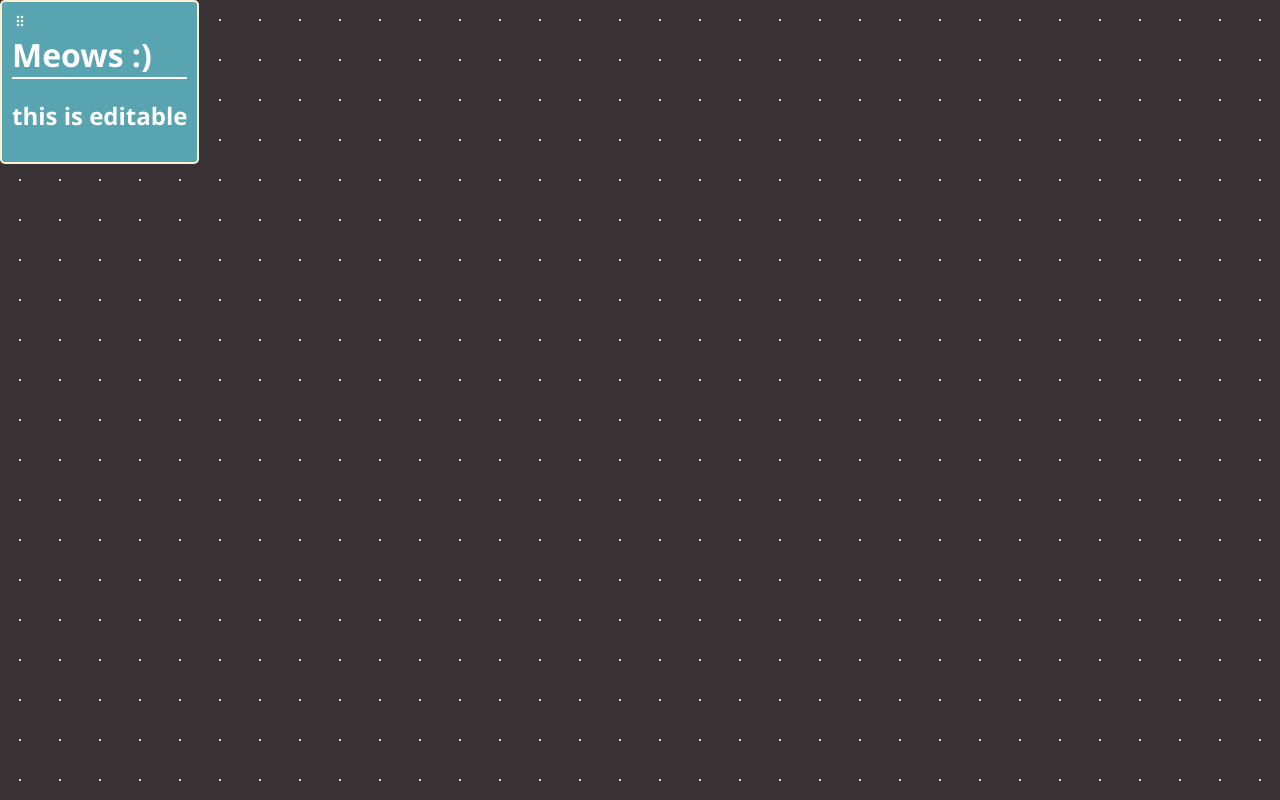
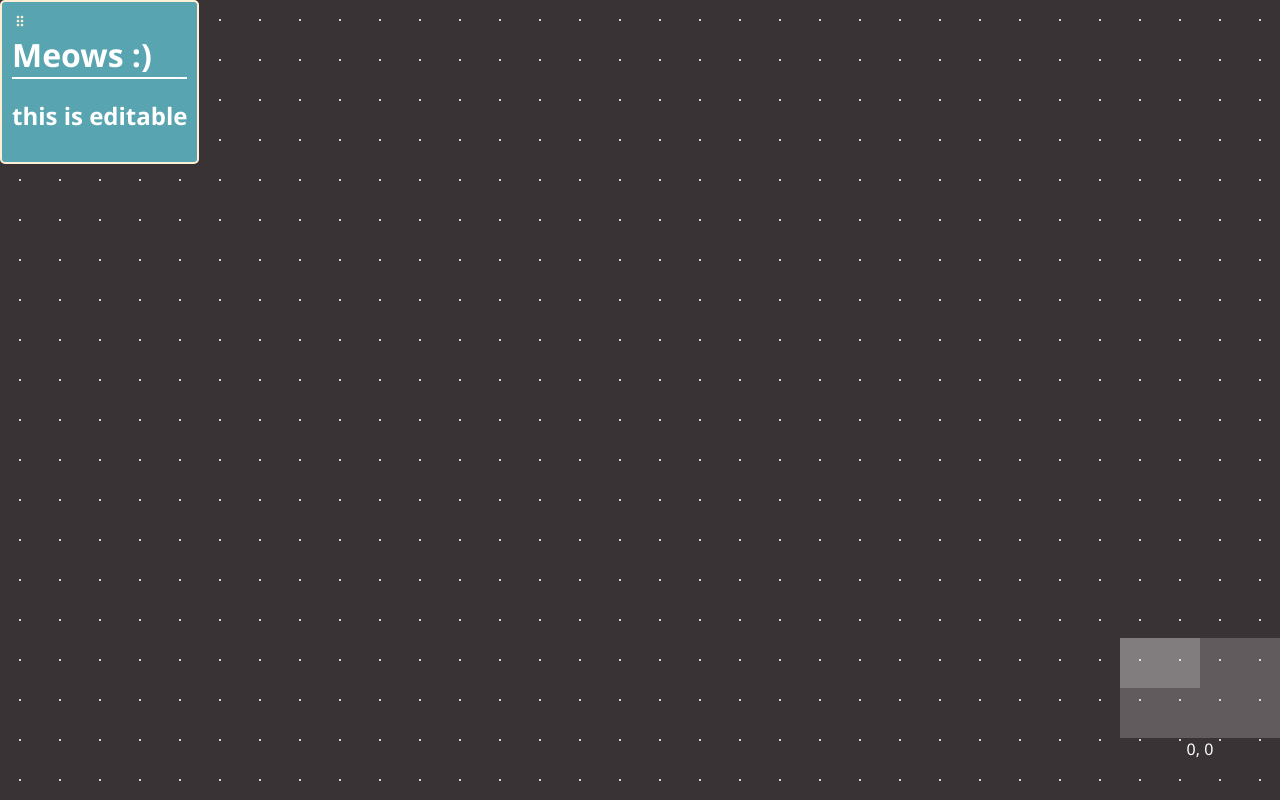
Before and after one commit to winxielove/booble-board, a React (Vite) app: page /board in a window 1280 px wide. Built offline with nearby package versions, Linux system fonts and the light colour scheme.

Commit message:
fixed context menus css & added board expansion funcitonality

```diff
--- a/src/App.jsx
+++ b/src/App.jsx
@@ -1,6 +1,7 @@
 import { useState } from 'react'
 import { BrowserRouter, Route, Routes } from 'react-router-dom'
 import Board from './Components/Board'
+import BoardView from './Components/BoardView'
 import Header from './Components/Header'
 import Manager from './Components/Manager'
 
@@ -12,7 +13,7 @@ function App() {
       <BrowserRouter>
 
         <Routes>
-          <Route element={<Board/>}
+          <Route element={<BoardView/>}
             path="board"
           />
           <Route element={<Manager/>}
--- /dev/null
+++ b/src/Components/BoardView.jsx
@@ -0,0 +1,19 @@
+import React, { useState } from 'react'
+import Board from './Board'
+import Controls from './Controls'
+
+const BoardView = () => {
+
+  return (
+    <div className='board-view' id='board-viewer'>
+
+
+        <Board/>
+
+        <Controls/>
+
+    </div>
+  )
+}
+
+export default BoardView
--- a/src/Components/ContextMenu/ContextMenus.jsx
+++ b/src/Components/ContextMenu/ContextMenus.jsx
@@ -1,5 +1,6 @@
 import { ControlledMenu, MenuDivider, MenuItem, SubMenu } from '@szhsin/react-menu'
 import React, { useEffect, useState } from 'react'
+import '@szhsin/react-menu/dist/index.css';
 
 const colors = ["d81e5b","f0544f","fdf0d5","c6d8d3","bac1b8","58a4b0"]
 
@@ -9,7 +10,7 @@ const ContextMenus = ({ contextData, anchorPoint, ev}) => {
 
     useEffect(() => {
         setOpen(true)
-    }, "")
+    }, [""])
 
   return (
     <div className='context-menu' style={{
--- a/src/Components/Controls.jsx
+++ b/src/Components/Controls.jsx
@@ -1,43 +1,33 @@
-import React, { useRef, useState } from 'react'
+import React, { useEffect, useRef, useState } from 'react'
 import { CompactPicker, SketchPicker } from 'react-color'
 import { AiOutlineFileAdd } from "react-icons/ai"
 
 const Controls = ({ onNew }) => {
 
-    const [color, setColor] = useState("#FFFFFF")
-    const [title, setTitle] = useState("Title :)")
-    const ref = useRef()
+    const [scroll, setScroll] = useState()
 
+    const onScroll = (e) => {
+        setScroll({x: e.target.scrollLeft, y: e.target.scrollTop})
+    }
+
+    useEffect(() => {
+        document.getElementById("board-viewer").addEventListener("scroll", onScroll)
+        return (
+            document.getElementById("board-viewer").addEventListener("scroll", onScroll)
+        )
+    }, [])
 
     return (
     <div className='board-controls'>
 
-        <div className='control-new'>
+        <div className='board-minimap'>
 
-            <input type="text" onChange={(e) => {
-                setTitle(e.target.value)
-            }} value={title}/>
-
-            <div className='control-color'>
-                <CompactPicker color={color} onChange={(e) => {
-                    setColor(e.hex)
-                }}/>
+            <div className='board-maxmap'>
+                <div className='board-mapwindow' style={scroll ? {offset: scroll.x / 8 + "px " + scroll.y / 8 + "px"} : {}}>
+                </div>
             </div>
 
-            <div className='control-add'
-                style={{"background-color": color}}
-                onClick={() => {
-                onNew({
-                    title: title,
-                    pos: {
-                        x: 0,
-                        y: 0
-                    },
-                    color: color
-                })
-            }}>
-                <AiOutlineFileAdd color='white'/>
-            </div>
+            {scroll ? `${scroll.y}, ${scroll.x}` : `0, 0`}
         </div>
 
     </div>
--- a/src/Components/Items/Note.jsx
+++ b/src/Components/Items/Note.jsx
@@ -21,7 +21,7 @@ const Note = (props) => {
             handle=".board-item-handle"
             defaultPosition={{x: pos.x, y: pos.y}}
             ref={ref}
-            className='board-item-draggable'
+            bounds="parent"
             >
                 <div className='board-item board-item-draggable' style={{backgroundColor: color, color: pickFont(color, "white", "#3A3335"), borderColor: pickFont(color, "#FDF0D5", "#3A3335"), boxShadow: "0px 0px 5px " + pickFont(color, "#3A3335", "#FDF0D5")}}>
                     <div className='board-item-header'>
--- a/src/index.css
+++ b/src/index.css
@@ -28,14 +28,52 @@ body, html {
   height: 100%;
 }
 
+.board-view {
+  width: 100vw;
+  height: 100vh;
+  position: fixed;
+  top: 0;
+  left: 0;
+  overflow: scroll;
+  display: grid;
+  grid-template-columns: 10vw 80vw 10vw;
+  grid-template-rows:  10vh 80vh 10vh;
+  grid-template-areas: "board board board" "board board board" "board board board";
+}
+
+/* Hide scrollbar for Chrome, Safari and Opera */
+.board-view::-webkit-scrollbar {
+  display: none;
+}
+
+/* Hide scrollbar for IE, Edge and Firefox */
+.board-view {
+  -ms-overflow-style: none;  /* IE and Edge */
+  scrollbar-width: none;  /* Firefox */
+}
+
+.board-maxmap {
+  grid-column: 1;
+  grid-row: 1;
+  background-color: rgba(255, 255, 255, .2);
+  width: calc(100vw / 8);
+  height: calc(100vh / 8)
+}
+
+.board-mapwindow {
+  background-color: rgba(255, 255, 255, .4);
+  background-color: rgba(255, 255, 255, .2);
+  width: calc(100vw / 16);
+  height: calc(100vh / 16)
+}
+
 .board {
-  position: fixed;
-  width: 100%;
-  height: 100%;
-  overflow: hidden;
+  width: 200%;
+  height: 200%;
   background: var(--opal);
   background-image: radial-gradient(var(--opal) 1px, var(--black-coffee) 0);
   background-size: 40px 40px;
+  grid-area: board;
 }
 
 .board-item {
@@ -127,52 +165,7 @@ body, html {
 
 .context-menu {
   position: absolute;
-  background-color: rgba(255, 255, 255, .25);
-  color: white;
-  list-style: none;
-  border: 2px solid white;
-  border-radius: 2px;
-  backdrop-filter: blur(5px);
   z-index: 1000;
-}
-
-.context-menu li, .context-menu ul {
-  padding: 0;
-  list-style: none;
-  line-height: 1em;
-
-}
-
-.context-menu ul {
-  padding-left: 0;
-  padding-right: 0;
-}
-
-.context-menu .szh-menu__item {
-  line-height: 0;
-  width: 10em;
-  padding-top: .75em;
-  padding-bottom: .75em;
-  padding-left: .5em;
-  padding-right: .5em;
-  text-align: left;
-  margin-bottom: 0;
-}
-
-.szh-menu__item:hover {
-  cursor: pointer;
-}
-
-.context-menu .szh-menu__divider {
-  border-radius: .5em;
-  width: 90%;
-  margin: 0 auto;
-  border-top: 2px double white;
-  margin-top: .5em;
-}
-
-.context-menu li:hover {
-  background-color: rgba(255, 255, 255, .25);
 }
 
 .noselect {
```
